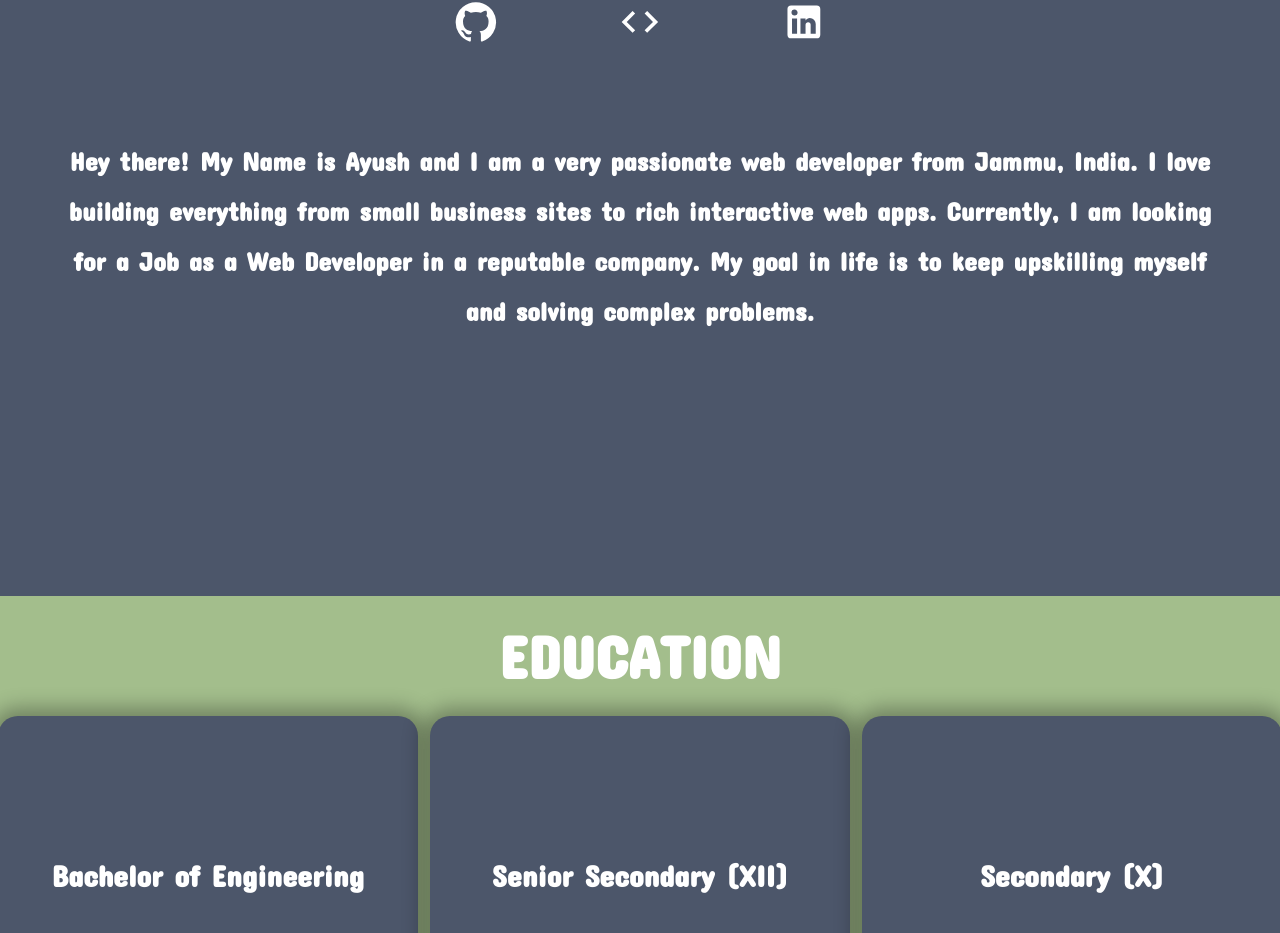
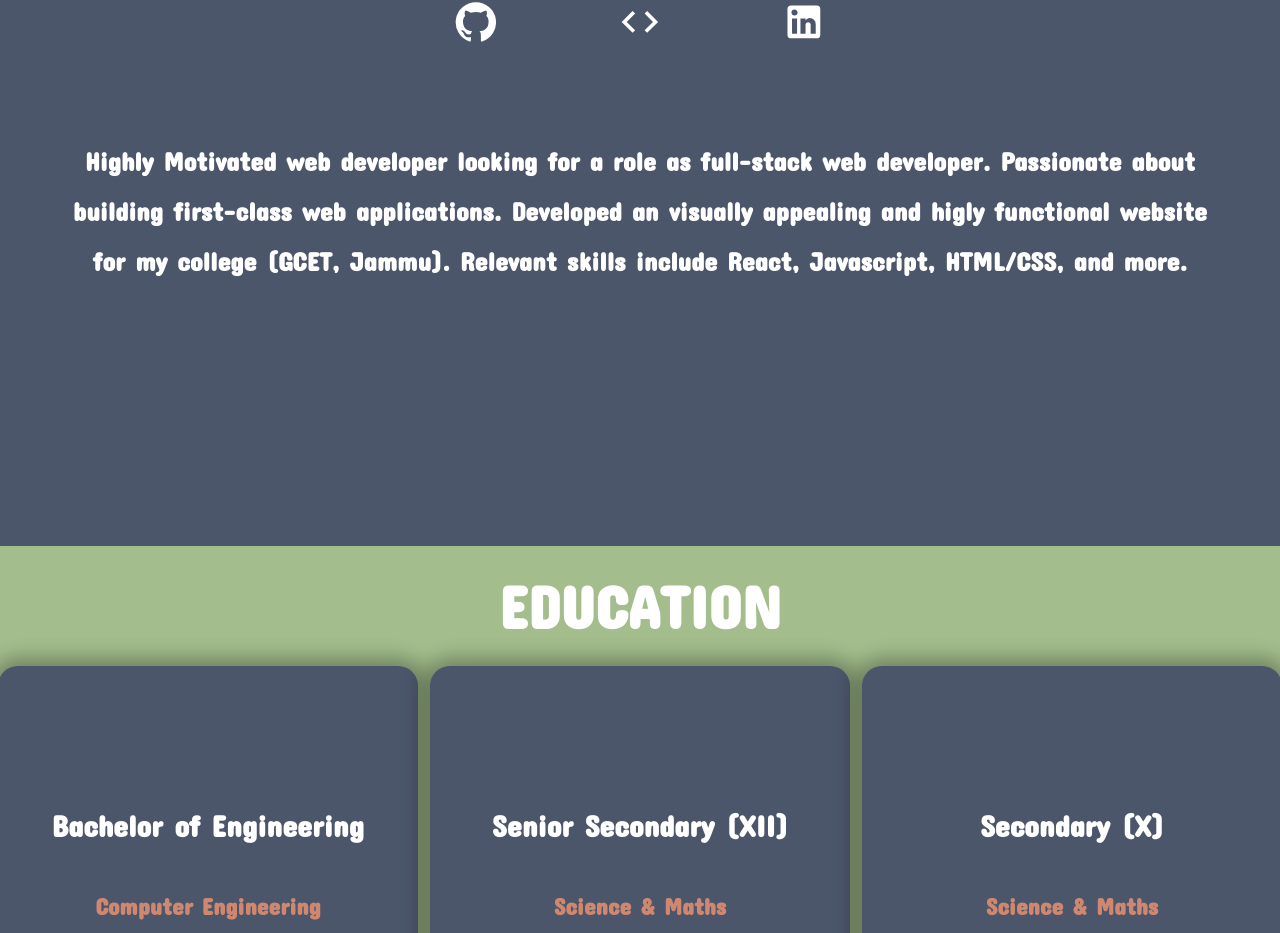
Before and after one commit to ayush391/portfolio_website, a React (Create React App) app: page / in a window 1280 px wide. Shown: the part 771-1704 px from the top of the page. Built offline with nearby package versions, Linux system fonts and the light colour scheme.

Commit message:
updated bio

```diff
--- a/src/components/header.js
+++ b/src/components/header.js
@@ -42,8 +42,11 @@ export const Header = () => {
           </div>
           <div class='header-text'>
             <h1>
+            Highly Motivated web developer looking for a role as full-stack web developer. Passionate about building first-class web applications. Developed an visually appealing and higly functional website for my college (GCET, Jammu). Relevant skills include React, Javascript, HTML/CSS, and more.
+            </h1>
+            {/* <h1>
               Hey there! My Name is Ayush and I am a very passionate web developer from Jammu, India. I love building everything from small business sites to rich interactive web apps. Currently, I am looking for a Job as a Web Developer in a reputable company. My goal in life is to keep upskilling myself and solving complex problems.
-            </h1>
+            </h1> */}
           </div>
 
         </div>
```
